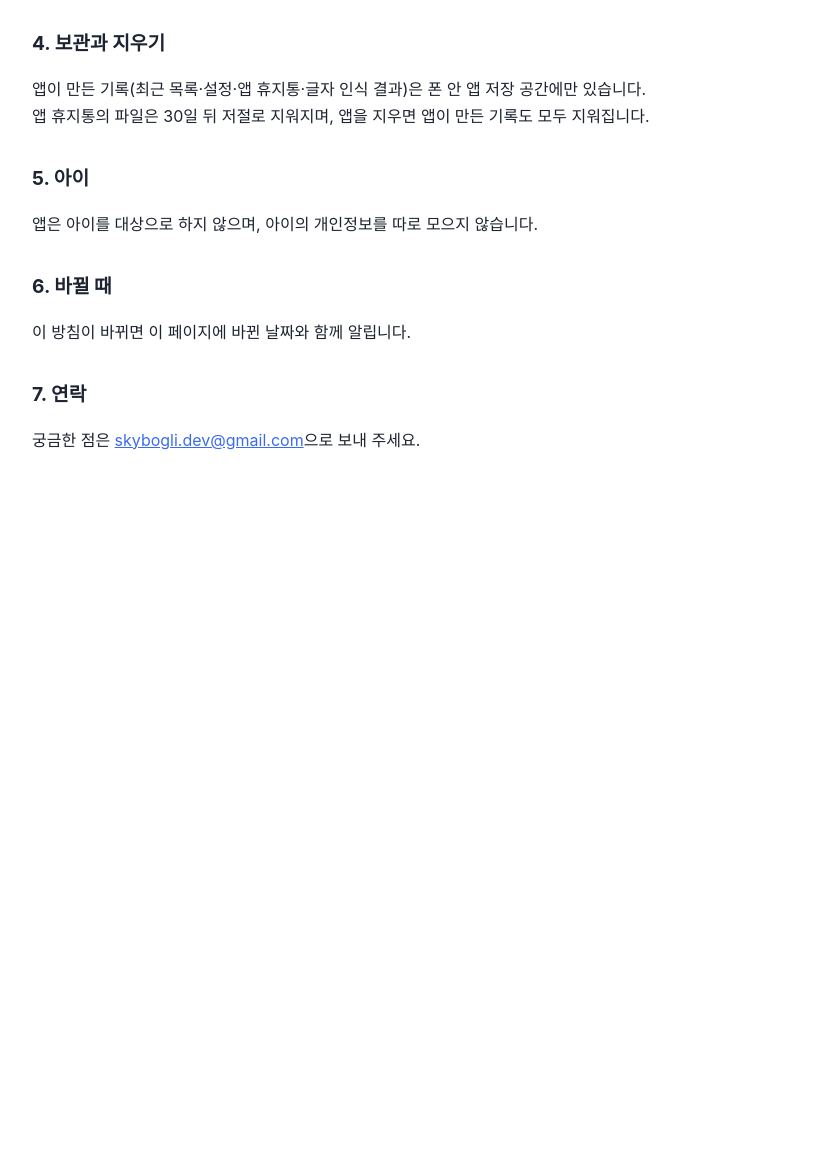
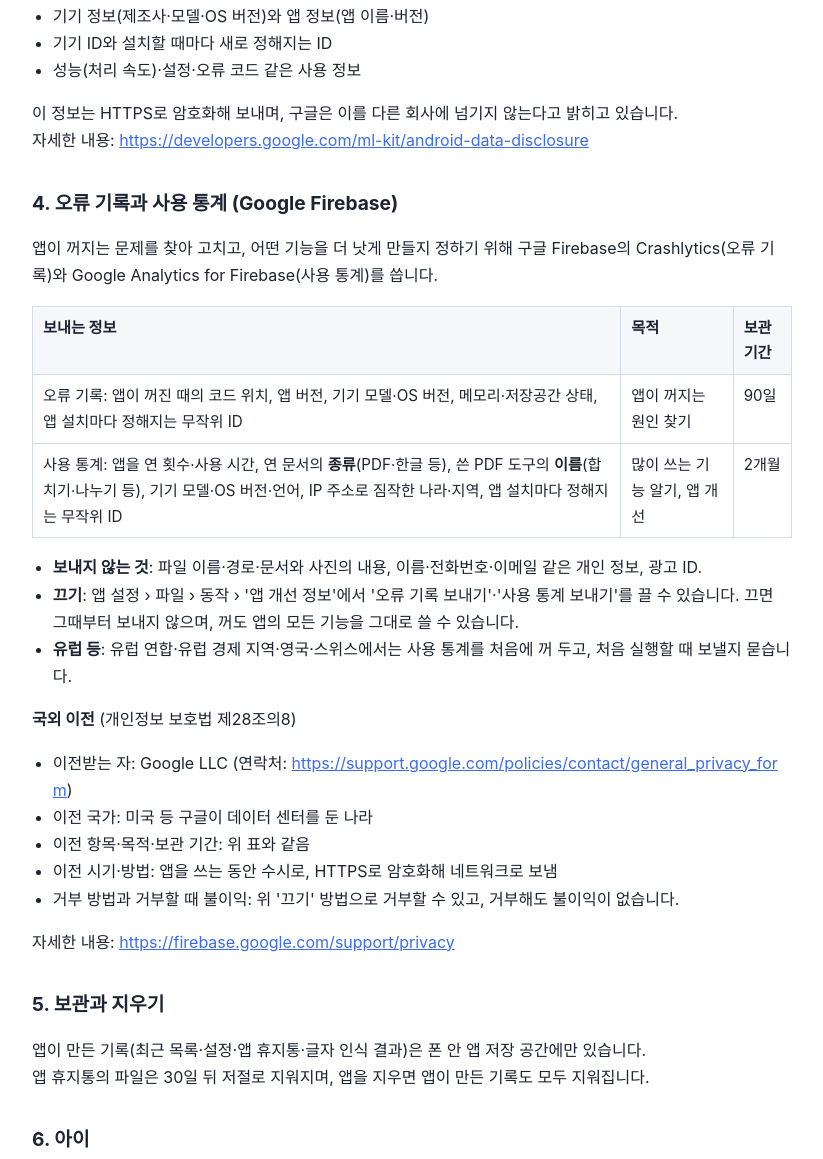
Before and after one commit to skybogli/pyobom-privacy, a plain HTML site: page index.html in a window 1280 px wide. Shown: the part 1256-2415 px from the top of the page, without its empty margins (228-1051 px from the left). Before the commit the page ends 1790 px from the top, so only its background shows below. Drawn offline with Linux system fonts and the light colour scheme.

Commit message:
Privacy policy: add Firebase crash reports & usage stats (section 4), effective 2026-11-25

```diff
--- a/index.html
+++ b/index.html
@@ -23,10 +23,11 @@ ul { padding-left: 1.3em; }
 <body>
 <main>
 <h1>펴봄(Pyobom) 개인정보처리방침</h1>
-<p class="meta">시행일: 2026년 11월 23일<br>개발자: skybogli · 연락처: <a href="mailto:skybogli.dev@gmail.com">skybogli.dev@gmail.com</a></p>
+<p class="meta">시행일: 2026년 11월 25일 (4번 오류 기록·사용 통계 추가)<br>개발자: skybogli · 연락처: <a href="mailto:skybogli.dev@gmail.com">skybogli.dev@gmail.com</a></p>
 
 <p>펴봄(이하 "앱")은 PDF·한글·워드·엑셀·PPT 문서를 폰 안에서 열고, 고치고, 스캔하는 앱입니다.<br>
-앱은 회원 가입이나 로그인이 없고, 광고를 넣지 않으며, 사용자의 문서나 사진을 개발자 서버로 보내지 않습니다.</p>
+앱은 회원 가입이나 로그인이 없고, 광고를 넣지 않으며, 사용자의 문서나 사진, 파일 이름을 개발자 서버로 보내지 않습니다.<br>
+앱을 고치고 낫게 만들기 위해 오류 기록과 익명 사용 통계를 구글 Firebase로 보내며, 설정에서 언제든 끌 수 있습니다(아래 4번).</p>
 
 <h2>1. 앱이 다루는 정보와 쓰는 곳</h2>
 <div class="table"><table>
@@ -35,7 +36,7 @@ ul { padding-left: 1.3em; }
 <tr><td>카메라 사진(스캔할 때만)</td><td>문서 스캔·PDF 만들기</td><td>보내지 않음</td></tr>
 <tr><td>폰 저장공간의 문서·그림 파일 목록(모든 파일 접근을 허용했을 때) 또는 사용자가 고른 폴더의 파일 목록</td><td>파일 탭에 문서·그림 모아 보기</td><td>보내지 않음</td></tr>
 <tr><td>최근 연 파일·즐겨찾기·설정</td><td>다음에 다시 열기 편하게</td><td>보내지 않음(앱 안에만 저장)</td></tr>
-<tr><td>오류 기록(앱이 꺼졌을 때)</td><td>문제 고치기</td><td>사용자가 직접 [공유]를 누를 때만 사용자가 고른 곳으로</td></tr>
+<tr><td>앱 안 오류 기록(앱이 꺼졌을 때)</td><td>문제 고치기</td><td>사용자가 직접 [공유]를 누를 때만 사용자가 고른 곳으로 (4번 Firebase 오류 기록과 별개)</td></tr>
 </table></div>
 
 <h2>2. 권한</h2>
@@ -43,7 +44,7 @@ ul { padding-left: 1.3em; }
 <li><strong>카메라</strong>: 앱 안 스캔 기능을 쓸 때만 묻습니다. 찍은 사진은 폰 안에만 남습니다.</li>
 <li><strong>모든 파일 접근(선택)</strong>: 허용하면 폰 저장공간에 있는 문서·그림을 찾아 파일 탭에 모아 보여 줍니다. 파일 목록과 내용은 폰 안에서만 쓰고 밖으로 보내지 않습니다. 안드로이드 설정에서 언제든 끌 수 있습니다.</li>
 <li><strong>폴더 접근</strong>: 모든 파일 접근을 허용하지 않으면 사용자가 파일 탭에서 직접 고른 폴더만 봅니다. 고른 폴더는 언제든 [관리 → 빼기]로 뺄 수 있습니다.</li>
-<li><strong>인터넷</strong>: 구글 ML Kit(문서 스캐너·글자 인식)가 필요한 모델을 받거나 아래 3번 정보를 보낼 때 씁니다. 앱 자체는 문서를 인터넷으로 보내지 않습니다.</li>
+<li><strong>인터넷</strong>: 구글 ML Kit(문서 스캐너·글자 인식)가 필요한 모델을 받거나 아래 3번 정보와 4번 오류 기록·사용 통계를 보낼 때 씁니다. 앱 자체는 문서를 인터넷으로 보내지 않습니다.</li>
 </ul>
 
 <h2>3. 구글 ML Kit</h2>
@@ -57,17 +58,39 @@ ul { padding-left: 1.3em; }
 <p>이 정보는 HTTPS로 암호화해 보내며, 구글은 이를 다른 회사에 넘기지 않는다고 밝히고 있습니다.<br>
 자세한 내용: <a href="https://developers.google.com/ml-kit/android-data-disclosure">https://developers.google.com/ml-kit/android-data-disclosure</a></p>
 
-<h2>4. 보관과 지우기</h2>
+<h2>4. 오류 기록과 사용 통계 (Google Firebase)</h2>
+<p>앱이 꺼지는 문제를 찾아 고치고, 어떤 기능을 더 낫게 만들지 정하기 위해 구글 Firebase의 Crashlytics(오류 기록)와 Google Analytics for Firebase(사용 통계)를 씁니다.</p>
+<div class="table"><table>
+<tr><th>보내는 정보</th><th>목적</th><th>보관 기간</th></tr>
+<tr><td>오류 기록: 앱이 꺼진 때의 코드 위치, 앱 버전, 기기 모델·OS 버전, 메모리·저장공간 상태, 앱 설치마다 정해지는 무작위 ID</td><td>앱이 꺼지는 원인 찾기</td><td>90일</td></tr>
+<tr><td>사용 통계: 앱을 연 횟수·사용 시간, 연 문서의 <strong>종류</strong>(PDF·한글 등), 쓴 PDF 도구의 <strong>이름</strong>(합치기·나누기 등), 기기 모델·OS 버전·언어, IP 주소로 짐작한 나라·지역, 앱 설치마다 정해지는 무작위 ID</td><td>많이 쓰는 기능 알기, 앱 개선</td><td>2개월</td></tr>
+</table></div>
+<ul>
+<li><strong>보내지 않는 것</strong>: 파일 이름·경로·문서와 사진의 내용, 이름·전화번호·이메일 같은 개인 정보, 광고 ID.</li>
+<li><strong>끄기</strong>: 앱 설정 › 파일 › 동작 › '앱 개선 정보'에서 '오류 기록 보내기'·'사용 통계 보내기'를 끌 수 있습니다. 끄면 그때부터 보내지 않으며, 꺼도 앱의 모든 기능을 그대로 쓸 수 있습니다.</li>
+<li><strong>유럽 등</strong>: 유럽 연합·유럽 경제 지역·영국·스위스에서는 사용 통계를 처음에 꺼 두고, 처음 실행할 때 보낼지 묻습니다.</li>
+</ul>
+<p><strong>국외 이전</strong> (개인정보 보호법 제28조의8)</p>
+<ul>
+<li>이전받는 자: Google LLC (연락처: <a href="https://support.google.com/policies/contact/general_privacy_form">https://support.google.com/policies/contact/general_privacy_form</a>)</li>
+<li>이전 국가: 미국 등 구글이 데이터 센터를 둔 나라</li>
+<li>이전 항목·목적·보관 기간: 위 표와 같음</li>
+<li>이전 시기·방법: 앱을 쓰는 동안 수시로, HTTPS로 암호화해 네트워크로 보냄</li>
+<li>거부 방법과 거부할 때 불이익: 위 '끄기' 방법으로 거부할 수 있고, 거부해도 불이익이 없습니다.</li>
+</ul>
+<p>자세한 내용: <a href="https://firebase.google.com/support/privacy">https://firebase.google.com/support/privacy</a></p>
+
+<h2>5. 보관과 지우기</h2>
 <p>앱이 만든 기록(최근 목록·설정·앱 휴지통·글자 인식 결과)은 폰 안 앱 저장 공간에만 있습니다.<br>
 앱 휴지통의 파일은 30일 뒤 저절로 지워지며, 앱을 지우면 앱이 만든 기록도 모두 지워집니다.</p>
 
-<h2>5. 아이</h2>
+<h2>6. 아이</h2>
 <p>앱은 아이를 대상으로 하지 않으며, 아이의 개인정보를 따로 모으지 않습니다.</p>
 
-<h2>6. 바뀔 때</h2>
+<h2>7. 바뀔 때</h2>
 <p>이 방침이 바뀌면 이 페이지에 바뀐 날짜와 함께 알립니다.</p>
 
-<h2>7. 연락</h2>
+<h2>8. 연락</h2>
 <p>궁금한 점은 <a href="mailto:skybogli.dev@gmail.com">skybogli.dev@gmail.com</a>으로 보내 주세요.</p>
 </main>
 </body>
```
Lines whose indentation alone changed are shown as unchanged.
